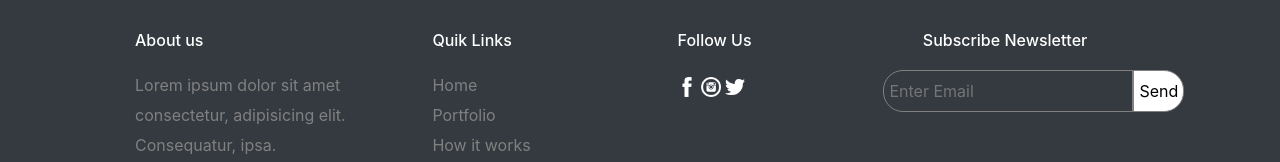
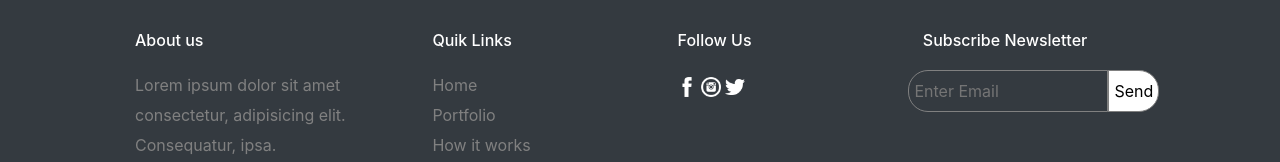
Before and after one commit to OussamaGhamian/WeRiseByLiftingOthers, a React (Create React App) app in the folder front/: page / in a window 1280 px wide. Shown: the part 840-1002 px from the top of the page. Built offline with nearby package versions, Linux system fonts and the light colour scheme; no server answers.

Commit message:
footer style

```diff
--- a/front/src/Components/Footer/Footer.css
+++ b/front/src/Components/Footer/Footer.css
@@ -48,7 +48,7 @@ footer .container section input[type="email"] {
   border-bottom-left-radius: 20px;
   padding: 5px;
   border: 1px solid gray;
-  min-width: 250px;
+  min-width: 200px;
   color: white;
   outline: none;
 }
```
